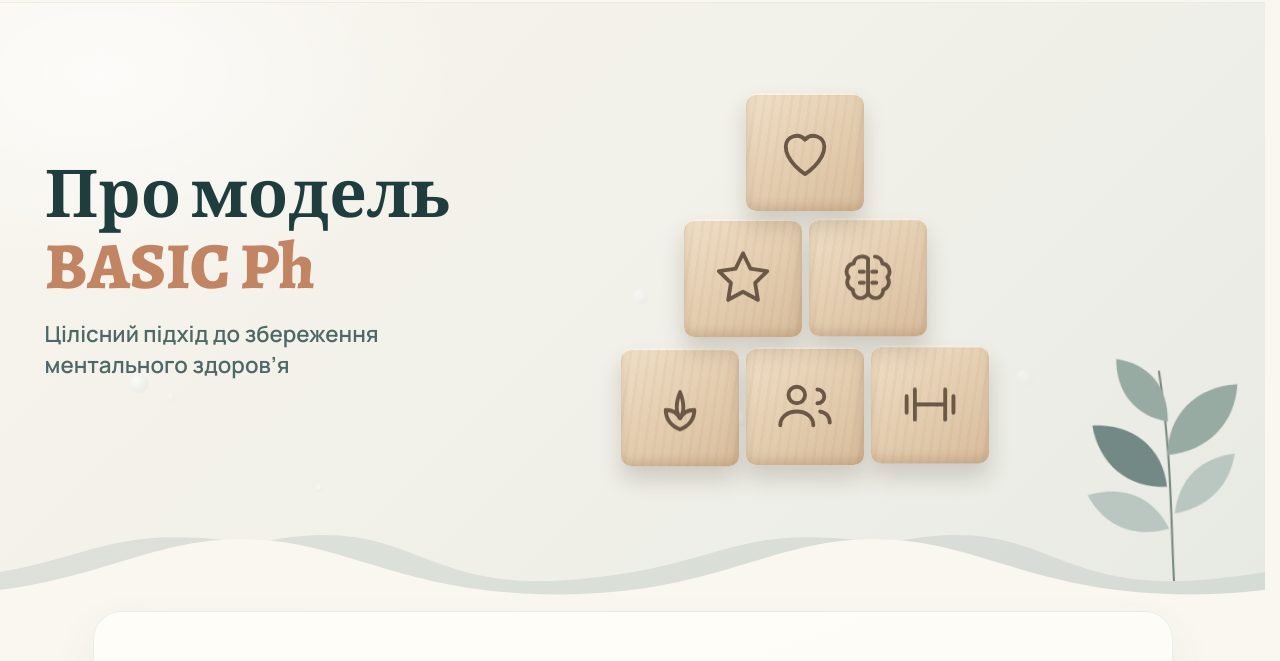
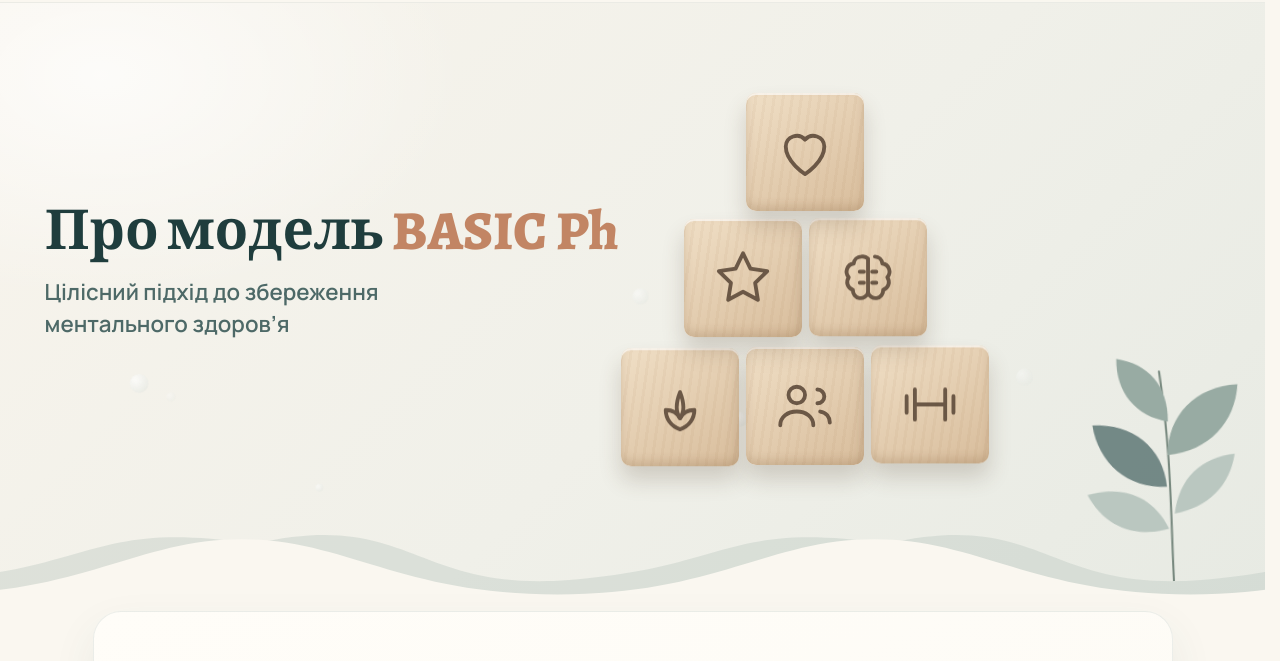
Before and after one commit to XingLinBao/Resurs, a plain HTML site: page basic-ph.html in a window 1280 px wide. Shown: the part 66-727 px from the top of the page. Drawn offline with nearby package versions, Linux system fonts and the light colour scheme.

Commit message:
Add files via upload

```diff
--- a/basic-ph.html
+++ b/basic-ph.html
@@ -57,7 +57,7 @@
     <section class="hero" aria-labelledby="hero-title" data-leaves="single">
       <div class="hero__content">
         <div class="hero__text">
-          <h1 id="hero-title">Про модель <br>BASIC Ph</h1>
+          <h1 id="hero-title">Про модель BASIC Ph</h1>
           <p class="hero__sub reveal">Цілісний підхід до збереження ментального здоров’я</p>
         </div>
       </div>
--- a/style.css
+++ b/style.css
@@ -1063,3 +1063,8 @@ main h3:not(#_) { font-size-adjust: .5; }
 .blocks { margin-bottom: 28px; }
 @media (min-width: 820px) { .blocks { margin-bottom: 40px; } }
 @media (min-width: 1100px) { .blocks { margin-right: 64px; } }
+
+/* «Про модель BASIC Ph»: заголовок в один рядок на ПК */
+@media (min-width: 820px) {
+  body[data-page="basic"] .hero h1 { white-space: nowrap; font-size: clamp(28px, 4.3vw, 56px); }
+}
```
